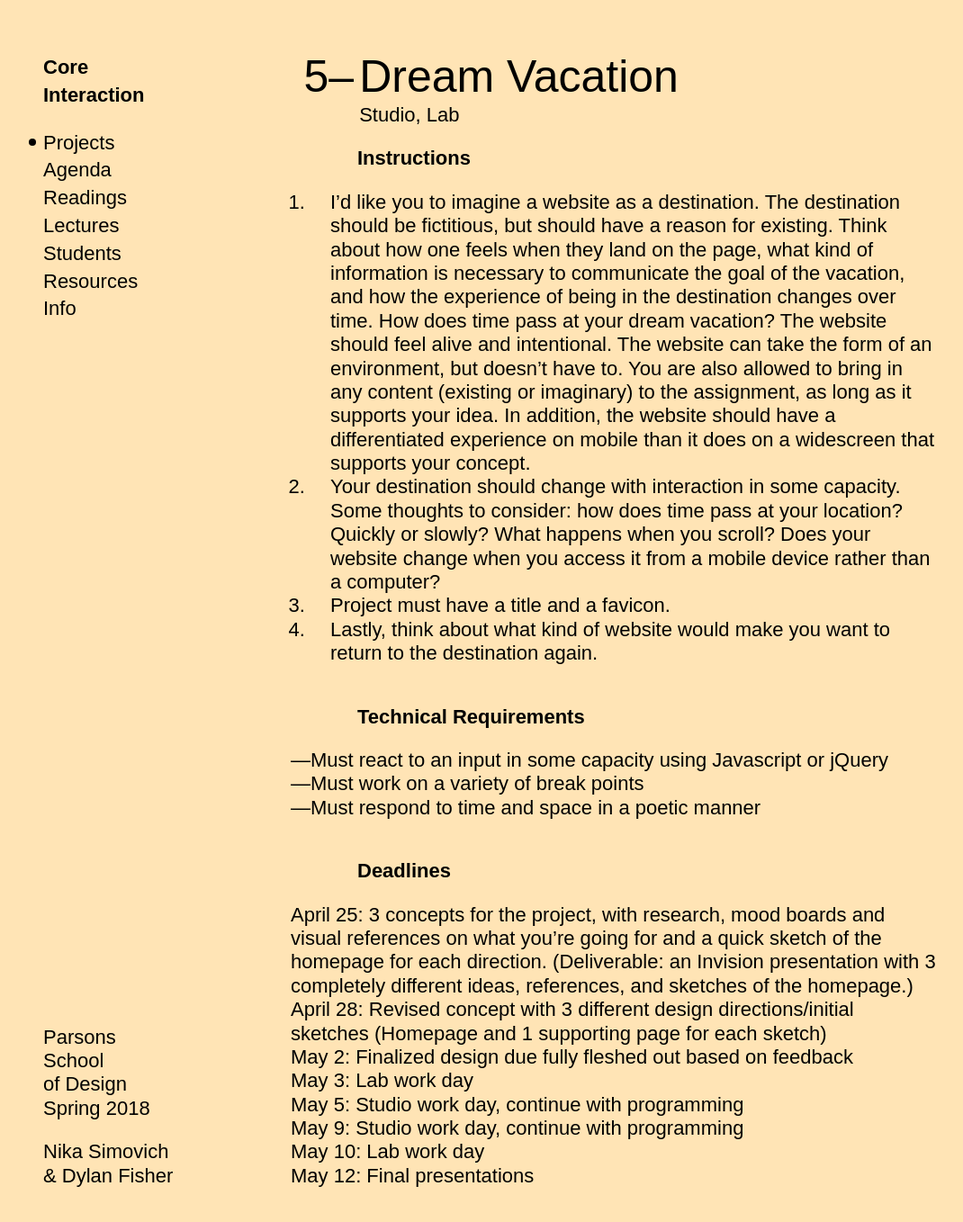
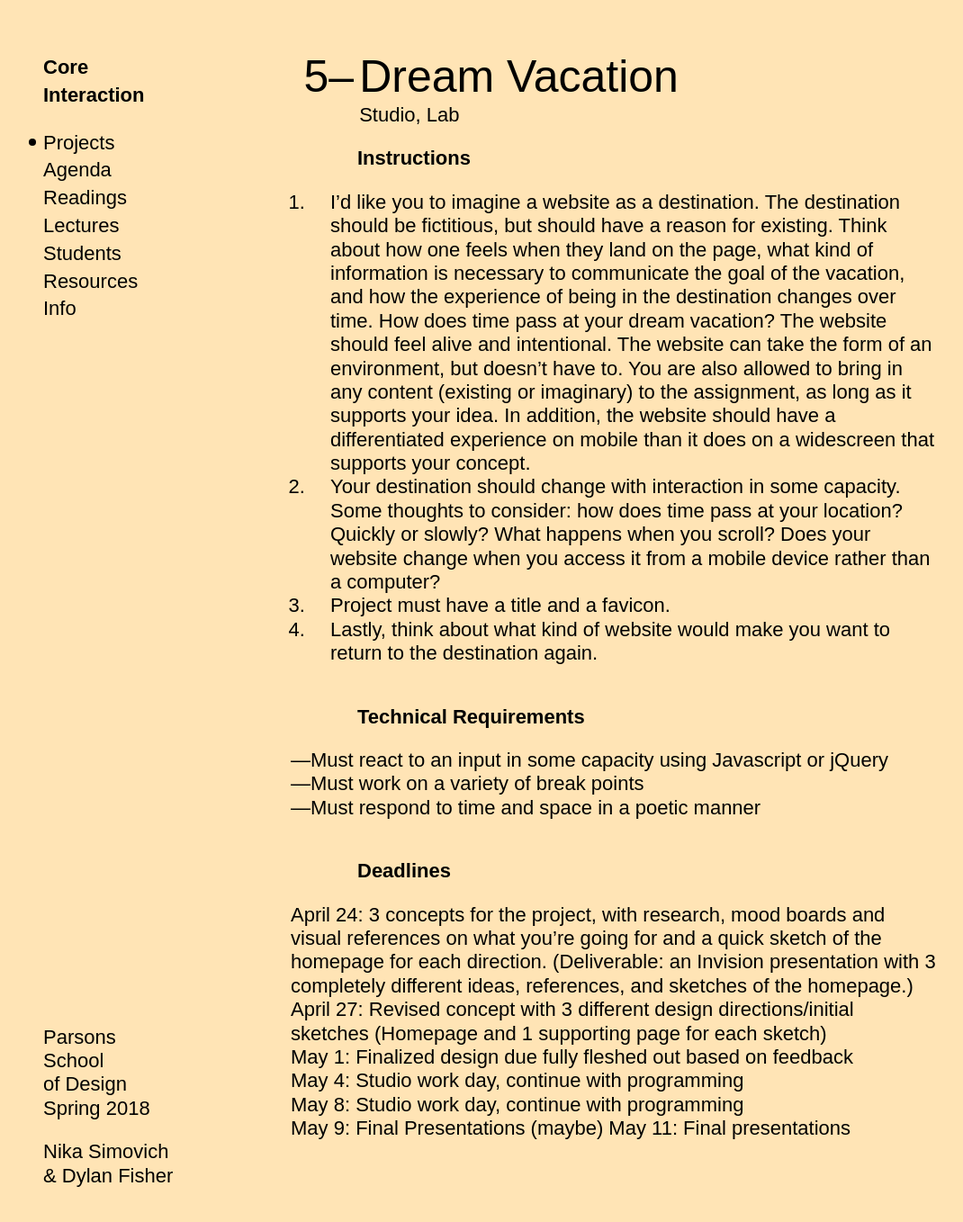
Before and after one commit to dylanfisher/ci18, a Jekyll site: the page built from _projects/dreamvacation.md, in a window 1280 px wide and 1380 px high. Shown: the top 1358 px of the window at 90% size, without its empty margins (12-1082 px from the left). Built offline with Jekyll 4.4.1, drawn with Linux system fonts in a browser that asks for light colours; some web fonts are replaced.

Commit message:
Update homework

```diff
--- a/_projects/dreamvacation.md
+++ b/_projects/dreamvacation.md
@@ -22,11 +22,10 @@ In addition, the website should have a differentiated experience on mobile than
 
 
 ### Deadlines
-April 25: 3 concepts for the project, with research, mood boards and visual references on what you're going for and a quick sketch of the homepage for each direction. (Deliverable: an Invision presentation with 3 completely different ideas, references, and sketches of the homepage.)<br>
-April 28: Revised concept with 3 different design directions/initial sketches (Homepage and 1 supporting page for each sketch)<br>
-May 2: Finalized design due fully fleshed out based on feedback<br>
-May 3: Lab work day<br>
-May 5: Studio work day, continue with programming<br>
-May 9: Studio work day, continue with programming<br>
-May 10: Lab work day<br>
-May 12: Final presentations
+April 24: 3 concepts for the project, with research, mood boards and visual references on what you're going for and a quick sketch of the homepage for each direction. (Deliverable: an Invision presentation with 3 completely different ideas, references, and sketches of the homepage.)<br>
+April 27: Revised concept with 3 different design directions/initial sketches (Homepage and 1 supporting page for each sketch)<br>
+May 1: Finalized design due fully fleshed out based on feedback<br>
+May 4: Studio work day, continue with programming<br>
+May 8: Studio work day, continue with programming<br>
+May 9: Final Presentations (maybe)
+May 11: Final presentations
```
Also changed, not shown: _agendas/week-12.md (+2 -1 lines).
